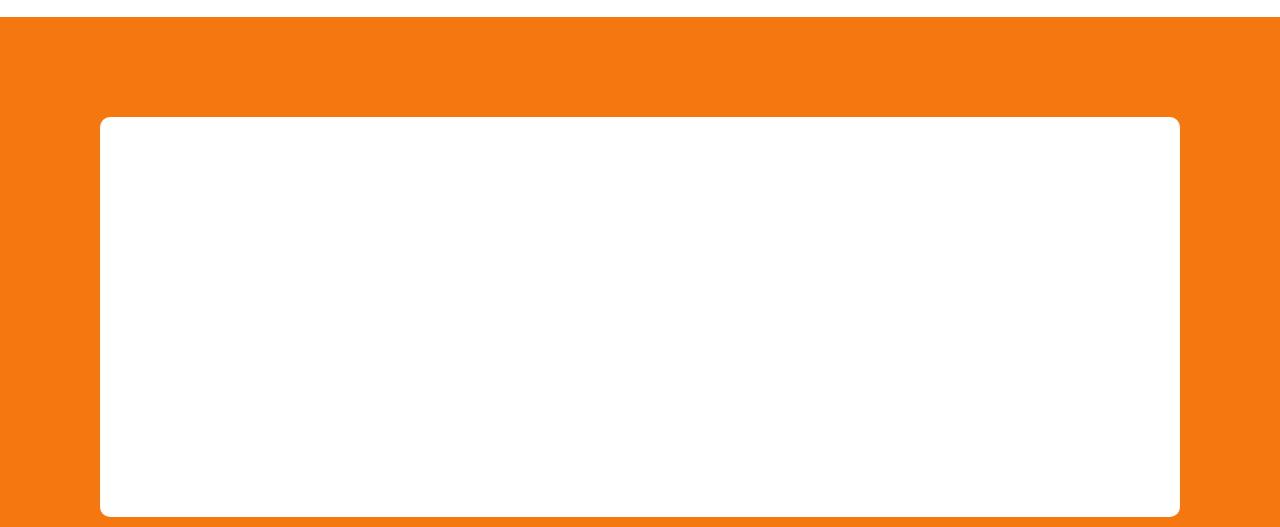
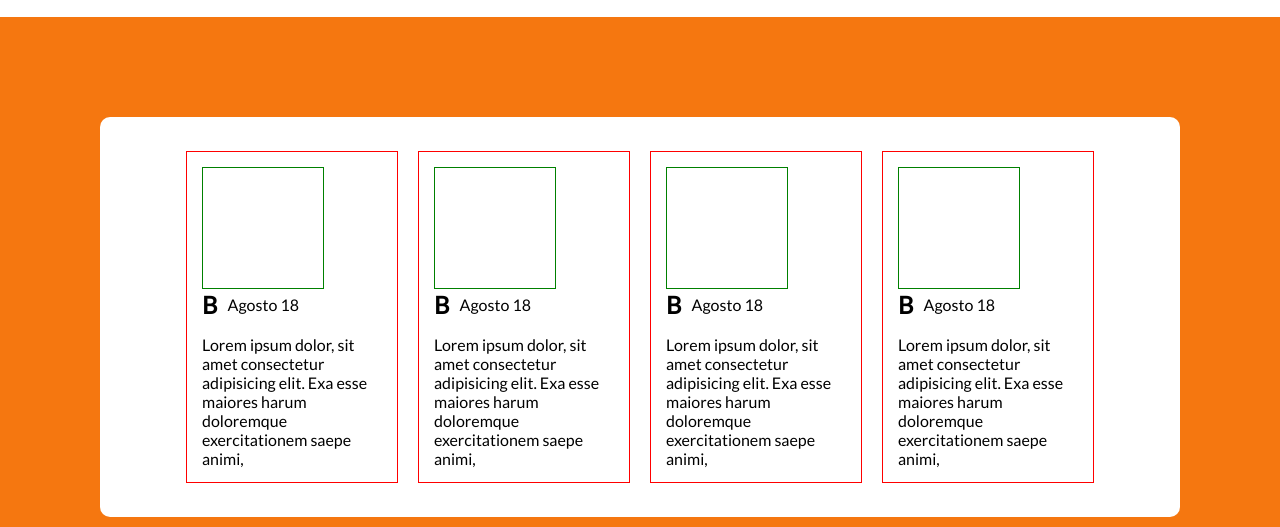
Before and after one commit to jshc27/Yobo.co, a plain HTML site: page index.html in a window 1280 px wide. Shown: the part 273-800 px from the top of the page. Drawn offline with Linux system fonts and the light colour scheme.

Commit message:
adding change: main-card-styles

```diff
--- a/index.html
+++ b/index.html
@@ -48,9 +48,50 @@
         </div>
     </div>
     <main class="main-container">
-
-
-
+        <div class="card1">
+            <div class="image"></div>
+            <div class="container-titleDate">
+                <h2 class="title">B</h2>
+                <time class="date" datetime="18/08/2021">Agosto 18</time>
+            </div>
+            <div class="paragrapah">
+                <p>Lorem ipsum dolor, sit amet consectetur adipisicing elit. Exa esse maiores harum doloremque exercitationem saepe animi,
+                </p>
+            </div>
+        </div>
+        <div class="card2">
+            <div class="image"></div>
+            <div class="container-titleDate">
+                <h2 class="title">B</h2>
+                <time class="date" datetime="18/08/2021">Agosto 18</time>
+            </div>
+            <div class="paragrapah">
+                <p>Lorem ipsum dolor, sit amet consectetur adipisicing elit. Exa esse maiores harum doloremque exercitationem saepe animi,
+                </p>
+            </div>
+        </div>
+        <div class="card3">
+            <div class="image"></div>
+            <div class="container-titleDate">
+                <h2 class="title">B</h2>
+                <time class="date" datetime="18/08/2021">Agosto 18</time>
+            </div>
+            <div class="paragrapah">
+                <p>Lorem ipsum dolor, sit amet consectetur adipisicing elit. Exa esse maiores harum doloremque exercitationem saepe animi,
+                </p>
+            </div>
+        </div>
+        <div class="card4">
+            <div class="image"></div>
+            <div class="container-titleDate">
+                <h2 class="title">B</h2>
+                <time class="date" datetime="18/08/2021">Agosto 18</time>
+            </div>
+            <div class="paragrapah">
+                <p>Lorem ipsum dolor, sit amet consectetur adipisicing elit. Exa esse maiores harum doloremque exercitationem saepe animi,
+                </p>
+            </div>
+        </div>
     </main>
     <footer>
         <p>Xook - Book Store |</p>
--- a/style.css
+++ b/style.css
@@ -84,6 +84,9 @@ nav ul {
 
 .main-container {
 
+    display: flex;
+    justify-content: center;
+    align-items: center;
     height: 400px;
     margin: 100px 100px;
     background-color: white;
@@ -104,3 +107,33 @@ footer p, a {
     color: white;
     text-decoration: none;
 }
+
+/* ------------------------------------ */
+
+.card1, .card2, .card3, .card4 {
+    display: grid;
+    justify-content: center;
+    padding: 15px 15px;
+    margin: 10px 10px;
+    border: 1px solid red;
+    height: 300px;
+    width:180px;
+}
+
+.image {
+
+    height: 120px;
+    width: 120px;
+    border: 1px solid green;
+
+}
+.container-titleDate {
+
+    height: 30px;
+    display: flex;
+    align-items: center;
+}
+
+h2.title {
+    padding-right: 10px;
+}
```
